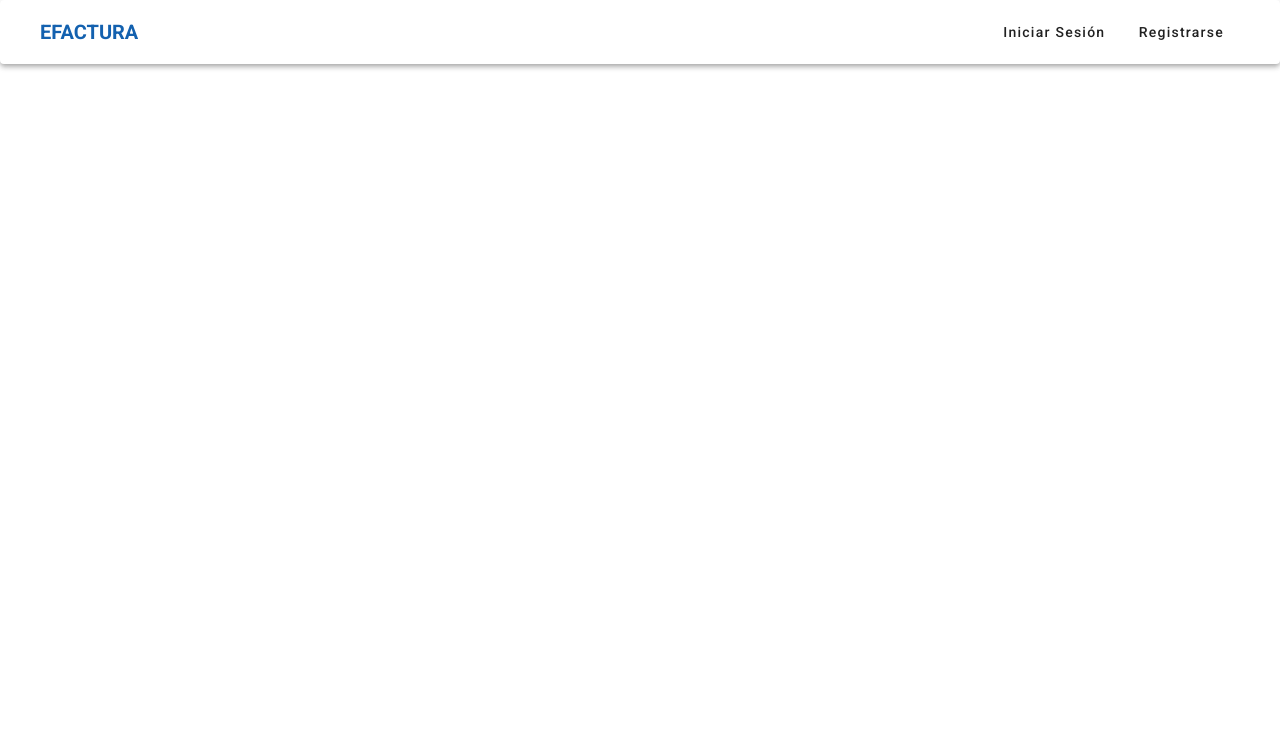
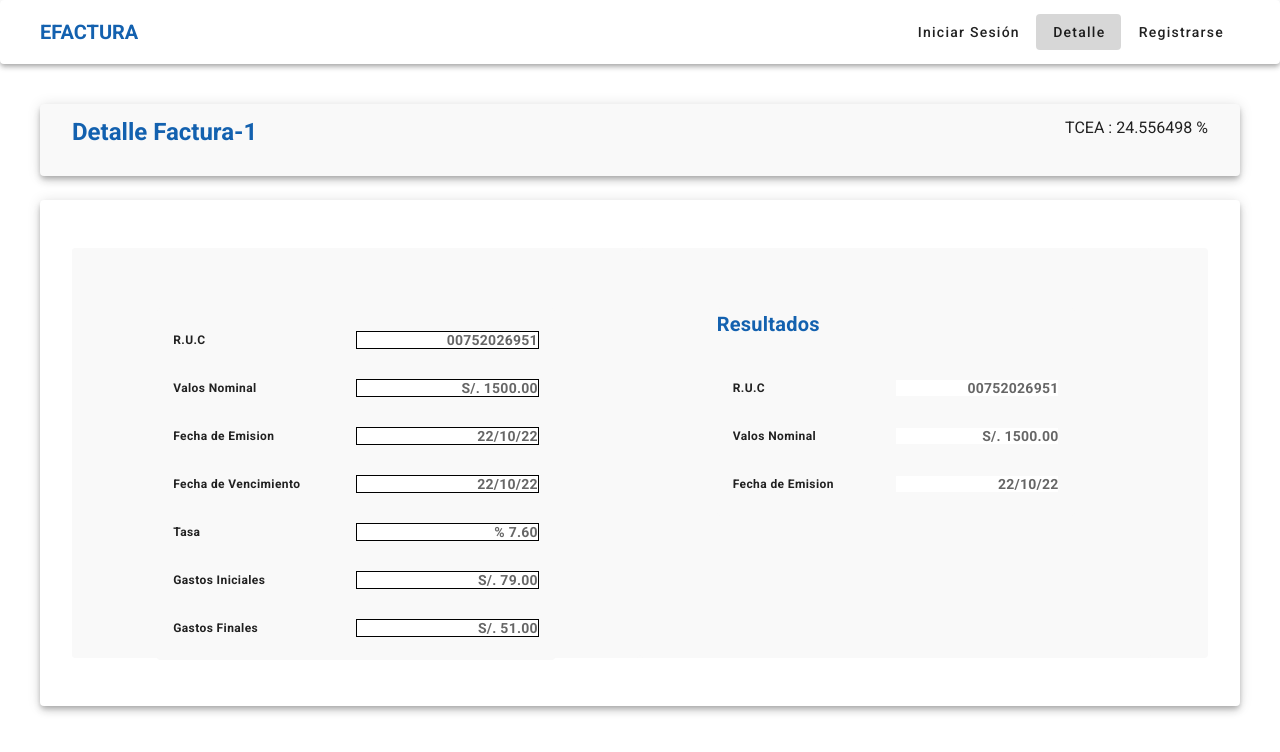
Before and after one commit to George2811/web-efactura, a Vue app: page /detail in a window 1280 px wide. Shown: the top 752 px of the page. Built offline with nearby package versions, Linux system fonts and the light colour scheme.

Commit message:
added alternative

```diff
--- /dev/null
+++ b/src/components/detail-results.vue
@@ -0,0 +1,82 @@
+<template>
+  <v-card
+      elevation="0"
+      class="v-card d-flex mx-auto"
+      width="100%"
+  >
+    <v-card width="50%" elevation="0">
+      <v-card width="70%" class="d-flex flex-column mx-auto my-15" elevation="0">
+        <v-list class="list">
+          <v-list-item
+              v-for="item in values"
+              :key="item.day"
+              class="item"
+          >
+            <v-list-item-title class="text-caption font-weight-bold text-body-2">{{ item.type }}</v-list-item-title>
+
+            <v-list-item-subtitle style="border: 1px solid black" class="hola  text-right font-weight-bold text-body-2">
+              {{ item.symbol }} {{ item.temp }}
+            </v-list-item-subtitle>
+          </v-list-item>
+        </v-list>
+      </v-card>
+    </v-card>
+
+    <v-card></v-card>
+
+    <v-card width="45%" elevation="0">
+      <v-card width="70%" class="d-flex flex-column mx-auto my-15" elevation="0">
+        <p class="text-caption text-sm-h6 font-weight-bold cl-text">Resultados</p>
+        <v-list class="list">
+          <v-list-item
+              v-for="item in values2"
+              :key="item.day"
+              class="item"
+          >
+            <v-list-item-title class="text-caption font-weight-bold text-body-2">{{ item.type }}</v-list-item-title>
+
+            <v-list-item-subtitle class="hola  text-right font-weight-bold text-body-2">
+              {{ item.symbol }} {{ item.temp }}
+            </v-list-item-subtitle>
+          </v-list-item>
+        </v-list>
+      </v-card>
+    </v-card>
+
+  </v-card>
+</template>
+
+<script>
+export default {
+  name: "detail-results",
+  data: () => ({
+    dialog: false,
+    values: [
+      { type: 'R.U.C', symbol: '', temp: '00752026951' },
+      { type: 'Valos Nominal', symbol: 'S/. ', temp: '1500.00' },
+      { type: 'Fecha de Emision', symbol: '', temp: '22/10/22' },
+      { type: 'Fecha de Vencimiento', symbol: '', temp: '22/10/22' },
+      { type: 'Tasa', symbol: '%', temp: '7.60' },
+      { type: 'Gastos Iniciales', symbol: 'S/. ', temp: '79.00' },
+      { type: 'Gastos Finales', symbol: 'S/. ', temp: '51.00' },
+    ],
+    values2: [
+      { type: 'R.U.C', symbol: '', temp: '00752026951' },
+      { type: 'Valos Nominal', symbol: 'S/. ', temp: '1500.00' },
+      { type: 'Fecha de Emision', symbol: '', temp: '22/10/22' },
+    ],
+  })
+}
+</script>
+
+<style scoped>
+.v-card, .list{
+  background: #F9F9F9;
+}
+.hola{
+  background: white;
+}
+p{
+  color: #1361af;
+}
+</style>
--- /dev/null
+++ b/src/components/home-card-alt.vue
@@ -0,0 +1,40 @@
+<template>
+  <v-card class="hola bg py-12 mx-auto d-flex flex-column text-center align-center"
+          width="500"
+          max-height="320"
+          elevation="0"
+  >
+      <v-card-text>
+        <div class="py-5 text--primary">
+          Usted no cuenta con facturas.
+        </div>
+        <div class="text--primary py-10">
+          Registra tu primera factura :)
+        </div>
+        <v-divider></v-divider>
+      </v-card-text>
+    <v-card-actions>
+      <v-btn
+          depressed
+          color="primary"
+          class="text-capitalize"
+      >
+        Añadir factura +
+      </v-btn>
+    </v-card-actions>
+  </v-card>
+</template>
+
+<script>
+export default {
+  name: "home-card-alt",
+  data: () => ({
+  }),
+}
+</script>
+
+<style scoped>
+.hola{
+  background-color: #F9F9F9;
+}
+</style>
--- a/src/components/toolbar.vue
+++ b/src/components/toolbar.vue
@@ -7,6 +7,9 @@
 
       <v-btn text class="text-capitalize" to="/login" v-if="!logged">
         Iniciar Sesión
+      </v-btn>
+      <v-btn text class="text-capitalize" to="/detail" v-if="!logged">
+        Detalle
       </v-btn>
       <v-btn text class="text-capitalize" to="/register" v-if="!logged">
         Registrarse
--- a/src/router/index.js
+++ b/src/router/index.js
@@ -2,6 +2,7 @@ import Vue from 'vue'
 import VueRouter from 'vue-router'
 import Home from '../views/Home.vue'
 import Register from '../views/Register.vue'
+import Detail from "../views/Detail.vue";
 
 Vue.use(VueRouter)
 
@@ -12,7 +13,7 @@ const routes = [
     component: Home
   },
   {
-    path: '/Register',
+    path: '/register',
     name: 'Register',
     component: Register
   },
@@ -20,6 +21,11 @@ const routes = [
     path: '/login',
     name: 'Login',
     component: () => import('../views/Login.vue')
+  },
+  {
+    path: '/detail',
+    name: 'Detail',
+    component: Detail
   }
 ]
 
--- /dev/null
+++ b/src/views/Detail.vue
@@ -0,0 +1,53 @@
+<template>
+  <div class="home py-10">
+    <v-card
+        class="mx-4 mx-sm-auto px-8 py-3 header-part d-sm-flex"
+        max-width="1200" elevation="5"
+    >
+      <p class="text-caption text-sm-h5 font-weight-bold cl-text">Detalle Factura-1</p>
+      <v-spacer></v-spacer>
+      <p>TCEA : 24.556498 %</p>
+
+    </v-card>
+
+    <v-card
+        class="mx-4 mx-sm-auto my-6 px-8 py-12 board-part"
+        max-width="1200" elevation="5"
+    >
+      <div class="d-sm-flex justify-space-around sub-div">
+        <results></results>
+      </div>
+
+    </v-card>
+  </div>
+</template>
+
+<script>
+import Results from '@/components/detail-results.vue'
+
+export default {
+  name: "Detail",
+  components: {
+    Results
+  },
+}
+</script>
+
+<style scoped>
+.home{
+  height: 89vh;
+}
+.header-part{
+  background-color: #F9F9F9;
+}
+.board-part{
+  background-color: white;
+  height: 80%;
+}
+.cl-text{
+  color: #1361af;
+}
+.sub-div{
+  height: 100%;
+}
+</style>
```
Also changed, not shown: src/views/Home.vue (+6 -1 lines).
